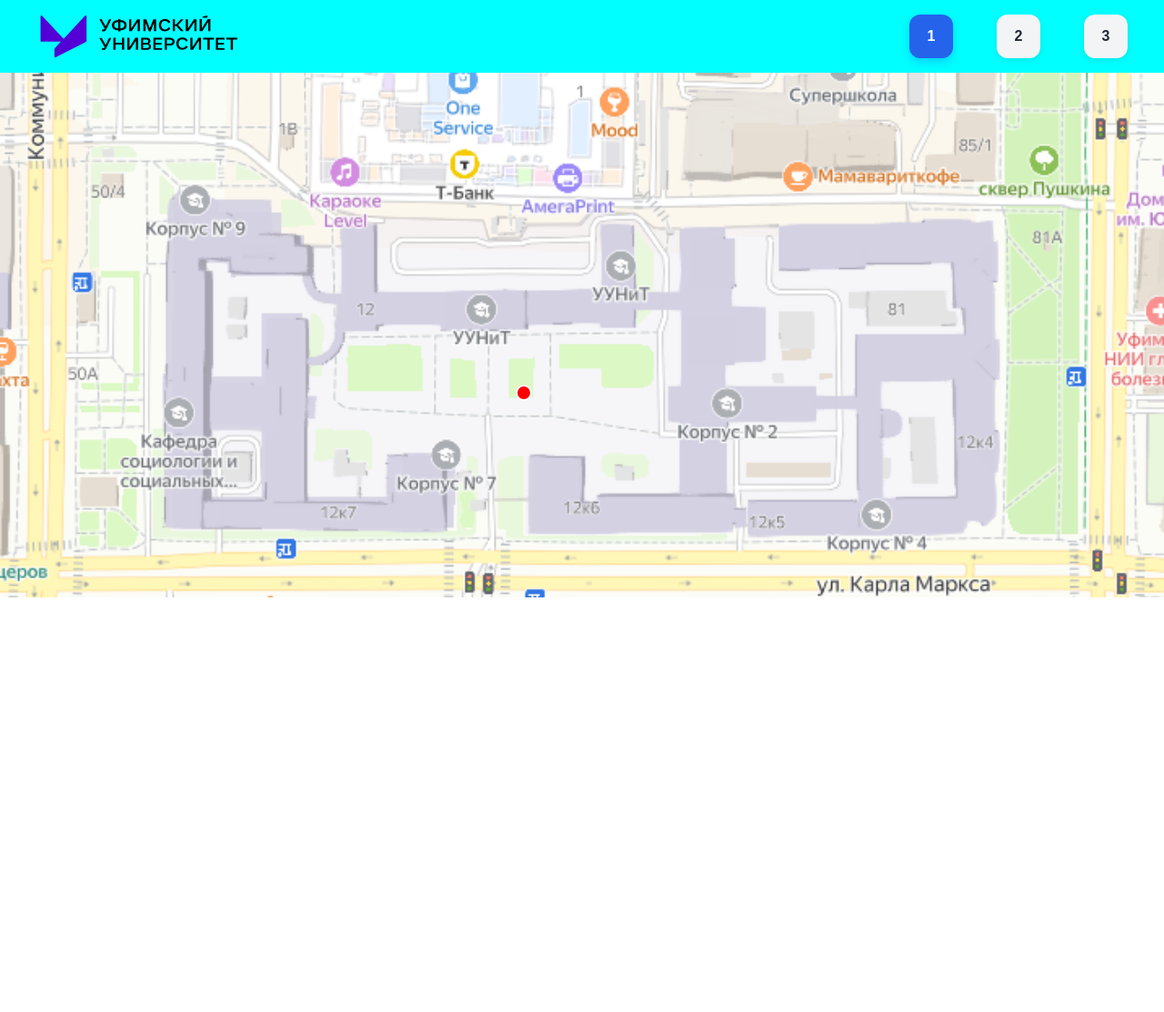
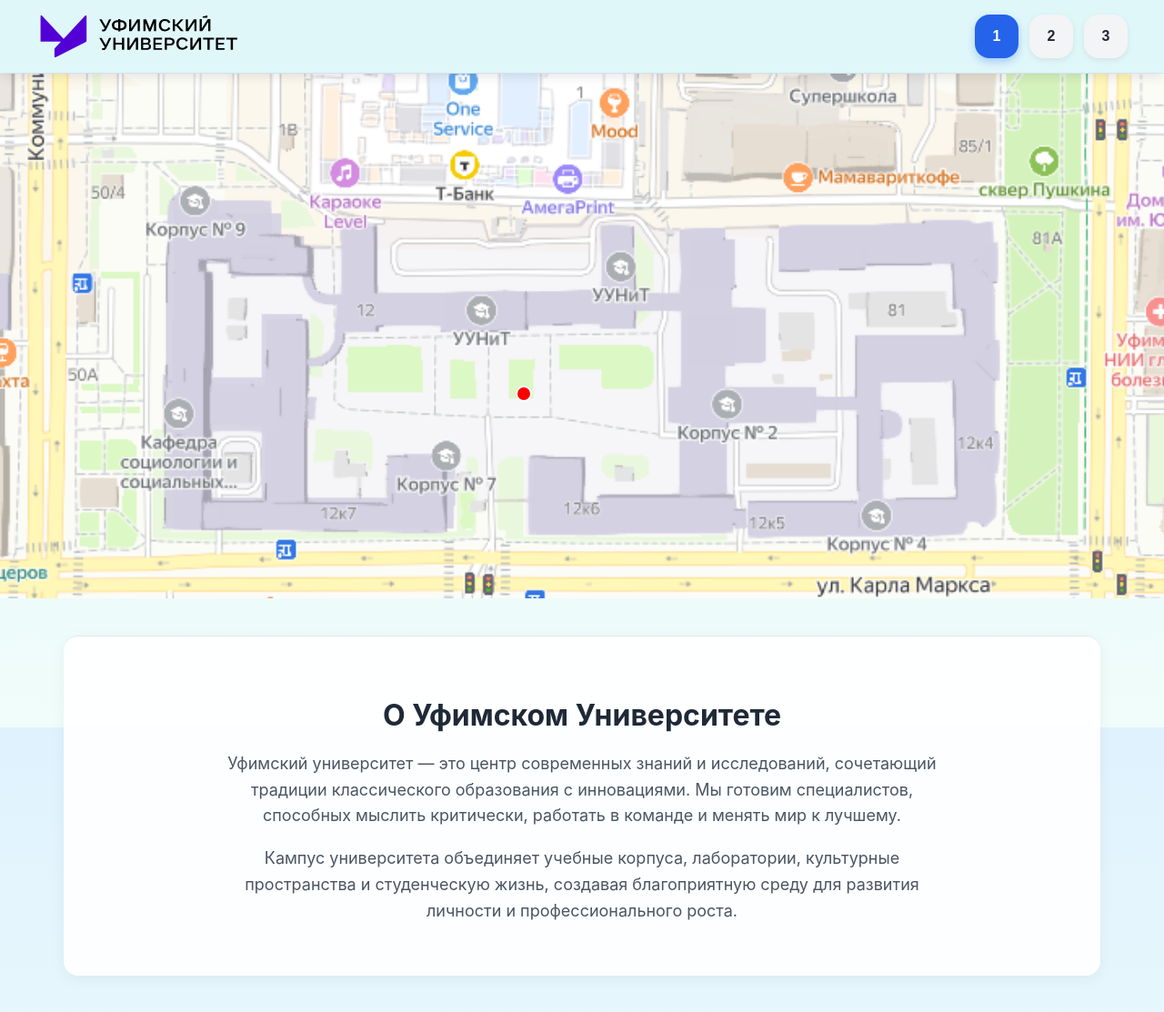
Before and after one commit to snzj2/uunit, a Flask app: page / in a window 1280 px wide. Shown: the whole page at 91% size. Before the commit the page ends 657 px from the top, so only its background shows below. Run offline with Flask 3, Linux system fonts and the light colour scheme.

Commit message:
сделал шапочку красивее + контейнер об ууните

```diff
--- a/main.py
+++ b/main.py
@@ -1,11 +1,12 @@
-from flask import Flask, render_template, jsonify
+from flask import Flask, render_template, jsonify, request
 import json
 
 app = Flask(__name__)
 
 @app.route('/')
 def index():
-    return render_template('map.html')
+    level = request.args.get('level', default=1, type=int)
+    return render_template('map.html', active_level=level)
 
 
 if __name__ == '__main__':
--- a/static/style/style.css
+++ b/static/style/style.css
@@ -1,16 +1,25 @@
 body {
+  font-family: 'Inter', sans-serif;
   margin: 0;
   padding: 0;
+  background: linear-gradient(180deg, #e0f2fe 0%, #f0fdfa 100%);
+  background-attachment: fixed;
+  background-repeat: no-repeat;
 }
 
 
 .header{
     display: flex;
     height: 80px;
-    background-color:aqua;
-    justify-content:space-between;
+    background-color: #e0f7fa;
+    justify-content: space-between;
     padding-inline: 40px;
     align-items: center;
+    box-shadow: 0 4px 12px rgba(0, 0, 0, 0.1);
+    position: sticky;
+    top: 0;
+    z-index: 1000;
+    transition: background-color 0.3s ease;
 }
 
 .header-logo{
@@ -21,24 +30,24 @@
 .header-level{
     display: flex;
     justify-content:space-between;
-    width: 20%;
+    gap: 12px;
 }
 .level{
     width: 48px;
     height: 48px;
-    border-radius: 12px;
+    border-radius: 16px;
     background-color: #f3f4f6;
     color: #1f2937;
     font-weight: 600;
     font-size: 16px;
     border: none;
-    box-shadow: 0 2px 6px rgba(0, 0, 0, 0.1);
+    box-shadow: 0 2px 6px rgba(0, 0, 0, 0.08);
     cursor: pointer;
     transition: all 0.2s ease;
 }
 
 .level:hover {
-    background-color: #3b82f6; /* синий при наведении */
+    background-color: #3b82f6;
     color: #ffffff;
     transform: translateY(-2px);
 }
@@ -55,15 +64,21 @@
 
 }
 
+
 .map-container {
   position: relative;
   width: 100%;
+  padding-top: 45.25%; /* 16:9 = 9/16 = 0.5625 */
    margin: auto;
 }
 
 .school-map {
+  position: absolute;
+  top: 0;
+  left: 0;
   width: 100%;
-    display: block;
+  height: 100%;
+  object-fit: contain;
 }
 
 .marker {
@@ -89,4 +104,38 @@
     border-radius: 4px;
     font-size: 12px;
     white-space: nowrap;
+    transform: scale(1.3) translate(-50%, -50%);
 }
+
+.about {
+
+  display: flex;
+  justify-content: center;
+  border-top: 1px solid #e5e7eb;
+
+  background-color: rgba(255, 255, 255, 0.9);
+  backdrop-filter: blur(4px);
+  border-radius: 16px;
+  margin: 40px 70px;
+  padding: 40px 20px;
+  box-shadow: 0 4px 16px rgba(0, 0, 0, 0.05);
+}
+
+.about-content {
+  max-width: 800px;
+  text-align: center;
+}
+
+.about-content h2 {
+  font-size: 32px;
+  font-weight: 700;
+  margin-bottom: 20px;
+  color: #1f2937;
+}
+
+.about-content p {
+  font-size: 18px;
+  color: #4b5563;
+  line-height: 1.6;
+  margin-bottom: 16px;
+}
--- a/templates/base.html
+++ b/templates/base.html
@@ -1,9 +1,9 @@
 <!DOCTYPE html>
 <html lang="ru">
 <head>
-  <meta charset="UTF-8" />
+    <meta charset="UTF-8"/>
     <title>Карта школы</title>
-  <link rel="stylesheet" href="{{ url_for('static', filename='style/style.css') }}" />
+    <link rel="stylesheet" href="{{ url_for('static', filename='style/style.css') }}"/>
 </head>
 <body>
 <header class="header">
@@ -11,15 +11,14 @@
         <img src="{{ url_for('static', filename='other/uunit.svg') }}" alt="" class="header-photo">
     </a>
     <div class="header-level">
-            <button class="level active">
-                1
+        <div class="header-level">
+            {% for i in range(1, 4) %}
+            <button class="level {% if active_level == i %}active{% endif %}"
+                    onclick="location.href='{{ url_for('index', level=i) }}'">
+                {{ i }}
             </button>
-            <button class="level">
-                2
-            </button>
-            <button class="level">
-                3
-            </button>
+            {% endfor %}
+        </div>
     </div>
 </header>
 <div class="container">
--- a/templates/map.html
+++ b/templates/map.html
@@ -1,7 +1,30 @@
 {% extends "base.html" %}
 {% block content %}
-    <div class="map-container">
-        <img src="{{ url_for('static', filename='other/map.png') }}" alt="Карта школы" class="school-map" />
-        <div class="marker" style="top: 61%; left: 45%;" title="самолет"></div>
+
+<div class="map-container">
+    {%if active_level == 1%}
+    <img src="{{ url_for('static', filename='other/map.png') }}" alt="Карта школы" class="school-map"/>
+    <div class="marker" style="top: 61%; left: 45%;" title="самолет"></div>
+    {%endif%}
+
+    {%if active_level == 2%}
+    <img src="{{ url_for('static', filename='other/map.png') }}" alt="Карта школы" class="school-map"/>
+    {%endif%}
+
+</div>
+
+<div class="about">
+    <div class="about-content">
+        <h2>О Уфимском Университете</h2>
+        <p>
+            Уфимский университет — это центр современных знаний и исследований, сочетающий традиции классического
+            образования с инновациями. Мы готовим специалистов, способных мыслить критически, работать в команде и
+            менять мир к лучшему.
+        </p>
+        <p>
+            Кампус университета объединяет учебные корпуса, лаборатории, культурные пространства и студенческую жизнь,
+            создавая благоприятную среду для развития личности и профессионального роста.
+        </p>
     </div>
+</div>
 {% endblock %}
```
Lines whose indentation alone changed are shown as unchanged.
